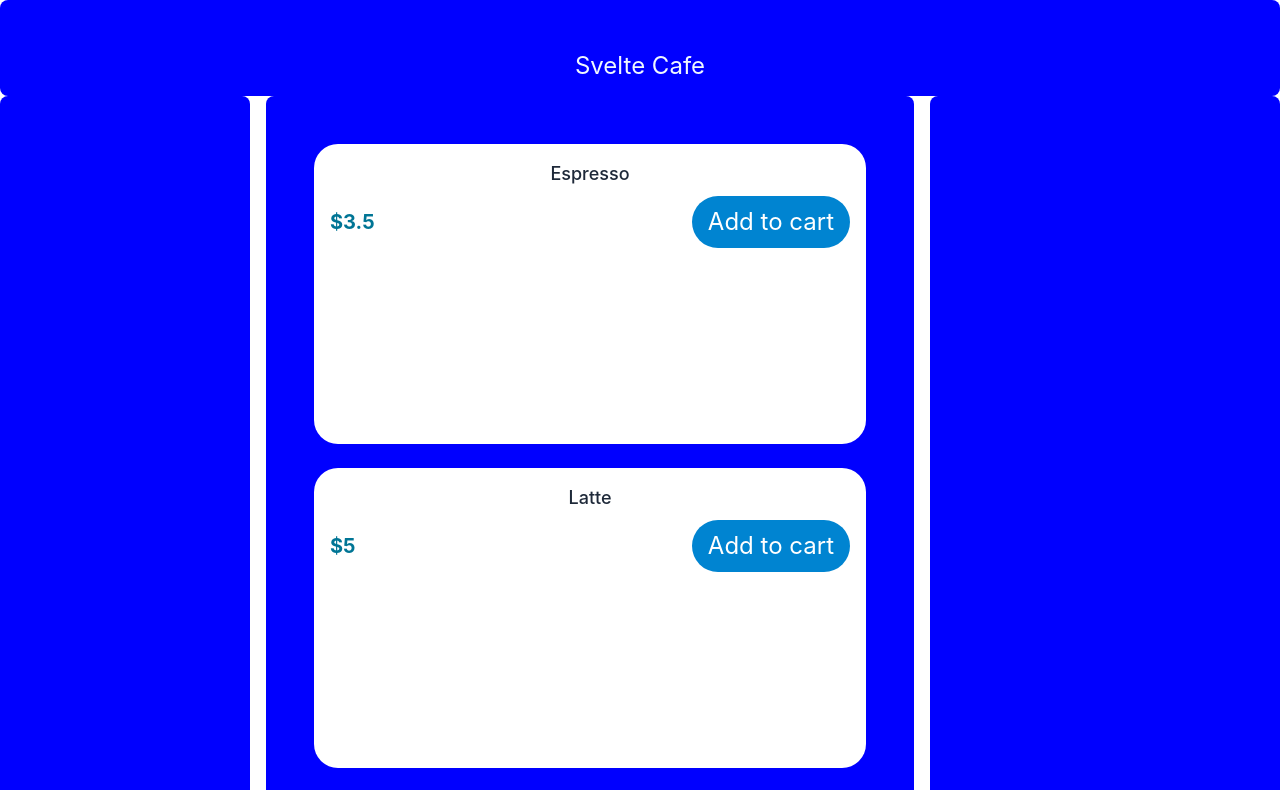
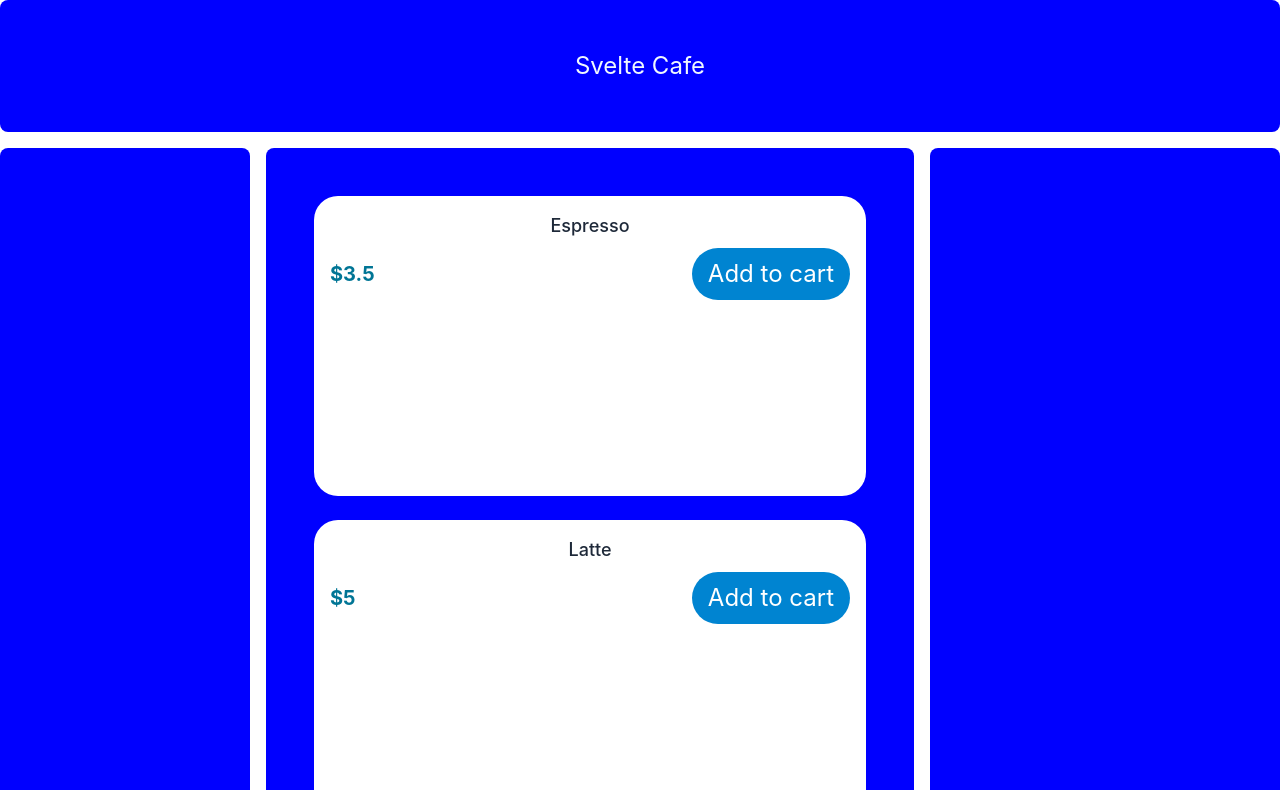
Before and after one commit to jasonaruiz95/svelte-cafe, a SvelteKit app: page / in a window 1280 px wide. Shown: the top 790 px of the page. Built offline with nearby package versions, Linux system fonts and the light colour scheme.

Commit message:
Fixed header from getting too small

```diff
--- a/src/routes/layout.css
+++ b/src/routes/layout.css
@@ -10,7 +10,7 @@
 .layoutContainer {
 	display: grid;
 	grid-template-columns: 250px 1fr 350px;
-	grid-template-rows: 10vh 1fr 10vh;
+	grid-template-rows: auto 1fr auto;
 	/* justify-content: center; */
 	grid-template-areas:
 		'header header header'
```
